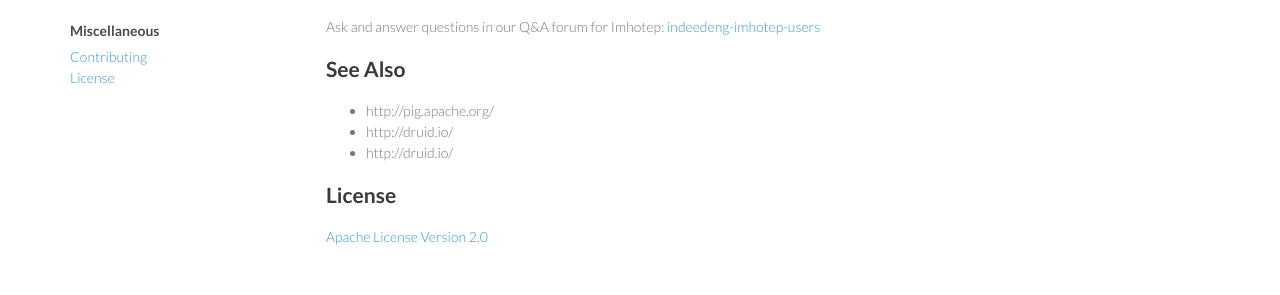
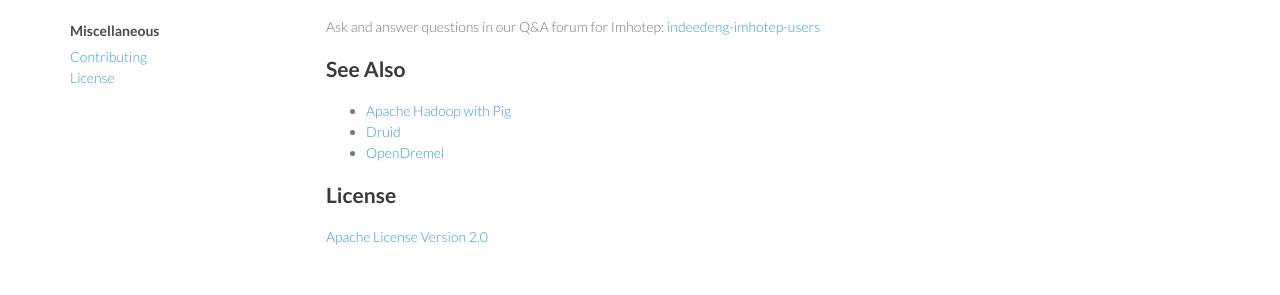
Before and after one commit to indeedeng/imhotep, a Jekyll site: the page built from index.md, in a window 1280 px wide. Shown: the part 481-776 px from the top of the page. Built offline with Jekyll 4.4.1, drawn with Linux system fonts in a browser that asks for light colours; Markdown is read by kramdown in place of the engine named in the settings.

Commit message:
fix See Also links

```diff
--- a/index.md
+++ b/index.md
@@ -20,9 +20,9 @@ See the [quick start page]({{ site.baseurl }}/docs/quick-start) for instructions
 Ask and answer questions in our Q&A forum for Imhotep: [indeedeng-imhotep-users](https://groups.google.com/forum/#!forum/indeedeng-imhotep-users)
 
 ## See Also
-- http://pig.apache.org/
-- http://druid.io/
-- http://druid.io/
+- [Apache Hadoop with Pig](http://pig.apache.org/)
+- [Druid](http://druid.io/)
+- [OpenDremel](https://code.google.com/p/dremel/)
 
 ## License
 
```
